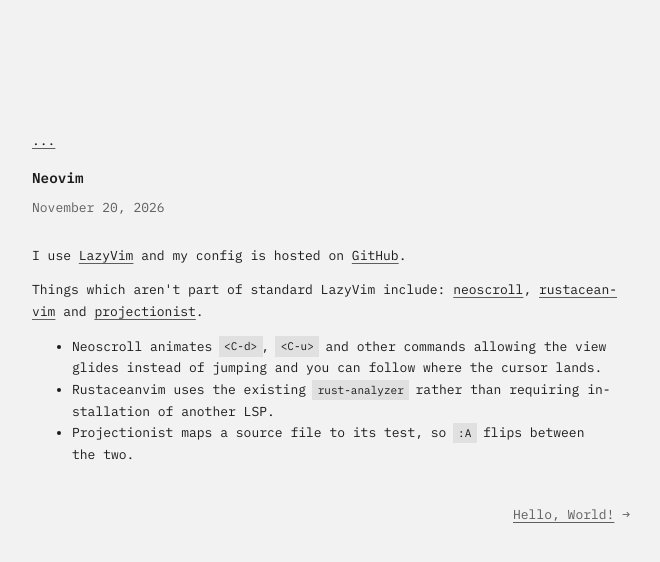
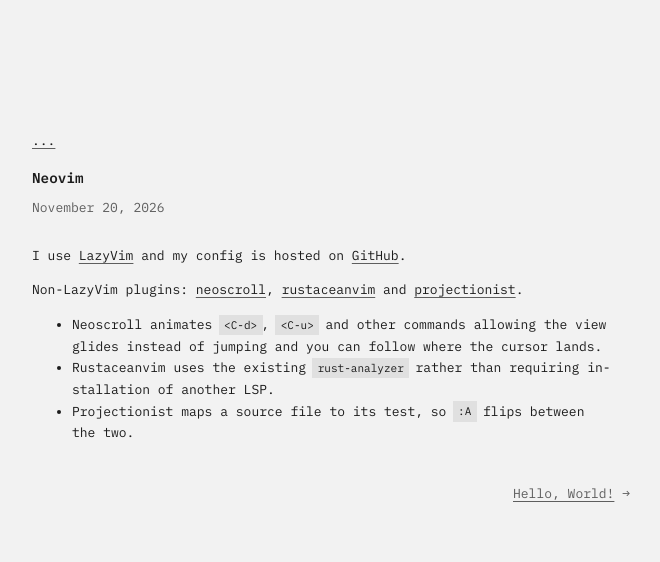
Before and after one commit to Azurealistic/Archive, an Astro site: page /notes/neovim in a window 1280 px wide. Shown: the whole page, without its empty margins (59-719 px from the left). Built offline with nearby package versions, Linux system fonts and the light colour scheme; Astro itself is replaced by a stand-in of ours; no server answers.

Commit message:
Nonstandard lazyvim plugins

```diff
--- a/src/content/notes/neovim.mdx
+++ b/src/content/notes/neovim.mdx
@@ -8,7 +8,7 @@ published: true
 
 I use [LazyVim](https://www.lazyvim.org/) and my config is hosted on [GitHub](https://github.com/Azurealistic/Vim).
 
-Things which aren't part of standard LazyVim include: [neoscroll](https://github.com/karb94/neoscroll.nvim), [rustaceanvim](https://github.com/mrcjkb/rustaceanvim/) and [projectionist](https://github.com/tpope/vim-projectionist).
+Non-LazyVim plugins: [neoscroll](https://github.com/karb94/neoscroll.nvim), [rustaceanvim](https://github.com/mrcjkb/rustaceanvim/) and [projectionist](https://github.com/tpope/vim-projectionist).
 
 - Neoscroll animates `<C-d>`, `<C-u>` and other commands allowing the view glides instead of jumping and you can follow where the cursor lands.
 - Rustaceanvim uses the existing `rust-analyzer` rather than requiring installation of another LSP.
```
